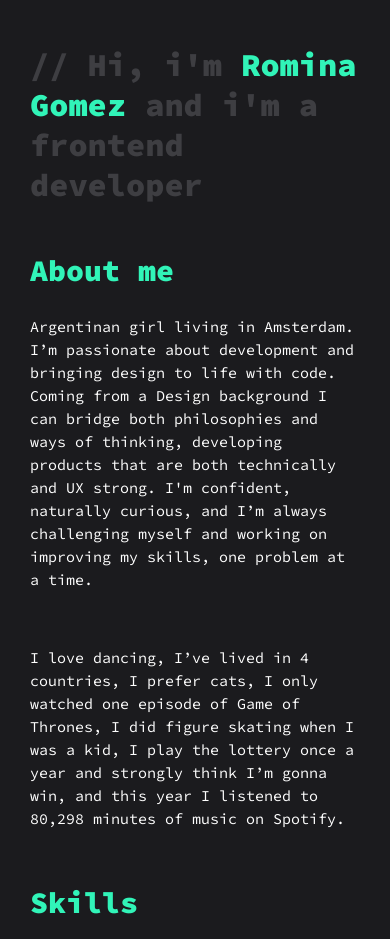
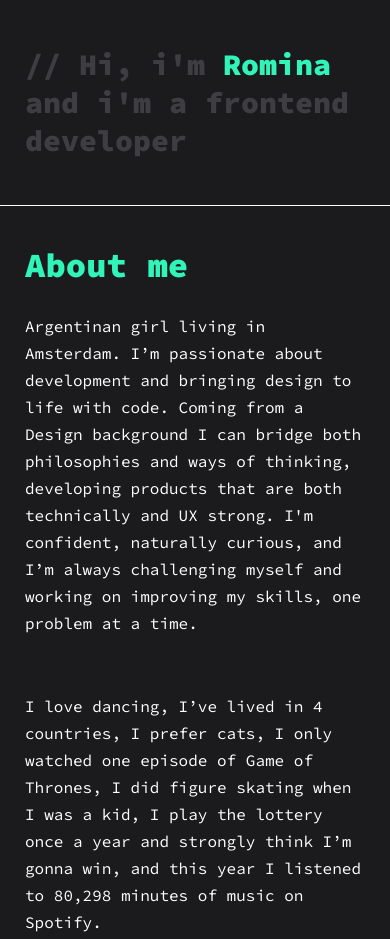
Before and after one commit to orioriana/romina-site, a website: page public/index.html in a window 390 px wide. Shown: the top 939 px of the page. Drawn offline with nearby package versions, Linux system fonts and the light colour scheme.

Commit message:
css changes

```diff
--- a/public/css/style.scss
+++ b/public/css/style.scss
@@ -295,7 +295,7 @@ ul{
   display: none;
   margin-bottom: 11px;
   margin-top: 38px;
-  font-size: 30px;
+  font-size: 34px;
 }
 
 #label-mob{
@@ -306,34 +306,30 @@ ul{
 
 @media(max-width:940px){
   body .hero .container {
-    padding: 30px;
-    padding-bottom: 45px;
+    padding: 30px 0px 45px 0px;
   }
  .h1-desktop, .menu, #label{
-   display:none;
+   display: none;
  }
  .pages > div {
   margin-left: 0px;
+  width:auto;
+  padding: 0px 25px;
+  margin-top: 38px;
+  border-top: 1px solid white;
+  display: flex;
+  flex-direction: column;
+  visibility: visible;
   }
   body h3 {
-    font-size: 32px;
+    font-size: 30px;
     margin: 15px 0 8px 0;
 }
-  .mob-menu{
-    display: flex;
-  }
-  .pages > div {
-    margin-left: 0px;
-    display: flex !important;
-    visibility: visible;
-    width: 100%;
-    flex-direction: column;
-  }
   .pages {
     display: flex;
     flex-direction: column;
   }
-  .mob-title, .mob-nav{
+  .mob-title{
     display: block;
   }
   .skills{
@@ -344,5 +340,10 @@ ul{
   }
   #label-mob{
     display: block;
+    padding: 0px 25px;
+  }
+  body p {
+    line-height: 27px;
+    font-size: 16px;
   }
 }
--- a/public/index.html
+++ b/public/index.html
@@ -28,7 +28,7 @@
       <div class="flex-column justify-content-between">
         <div class="container">
           <h3 class="grey" id="label">// Hi, i'm a frontend developer</h3>
-          <h3 class="grey" id="label-mob">// Hi, i'm <span class="bold green">Romina Gomez</span> and i'm a frontend developer</h3>
+          <h3 class="grey" id="label-mob">// Hi, i'm <span class="bold green">Romina</span> and i'm a frontend developer</h3>
           <div class="flex align-items-start menu-container">
             <h1 class="h1-desktop"><span id="const">const</span> <span class="green"><span class='letter'>R</span><span class='letter'>o</span><span class='letter'>m</span><span class='letter'>i</span><span class='letter'>n</span><span class='letter'>a</span></span> =</h1>
             <div class="flex justify-content-between">
```
Also changed, not shown: public/css/style.css.
